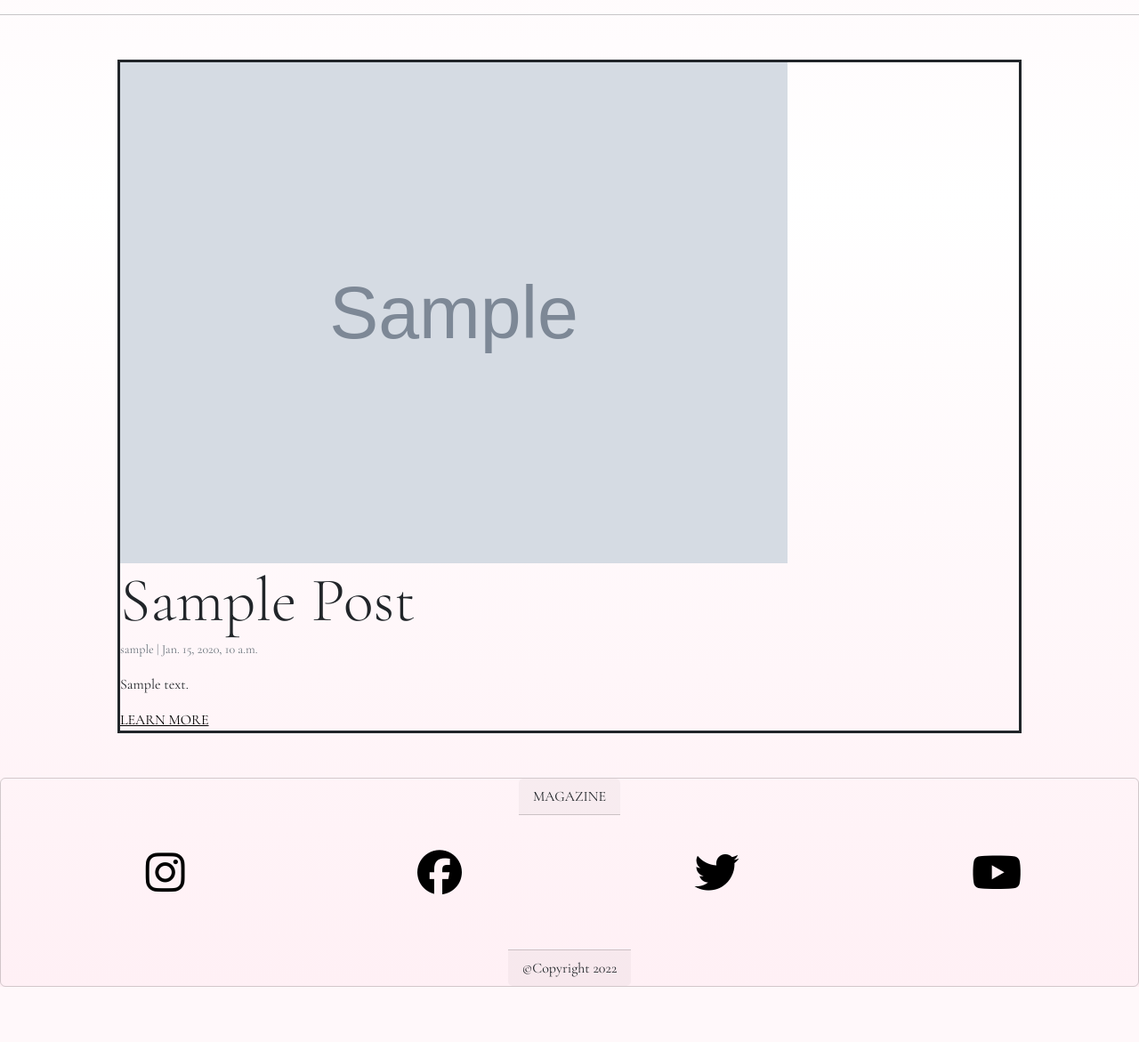
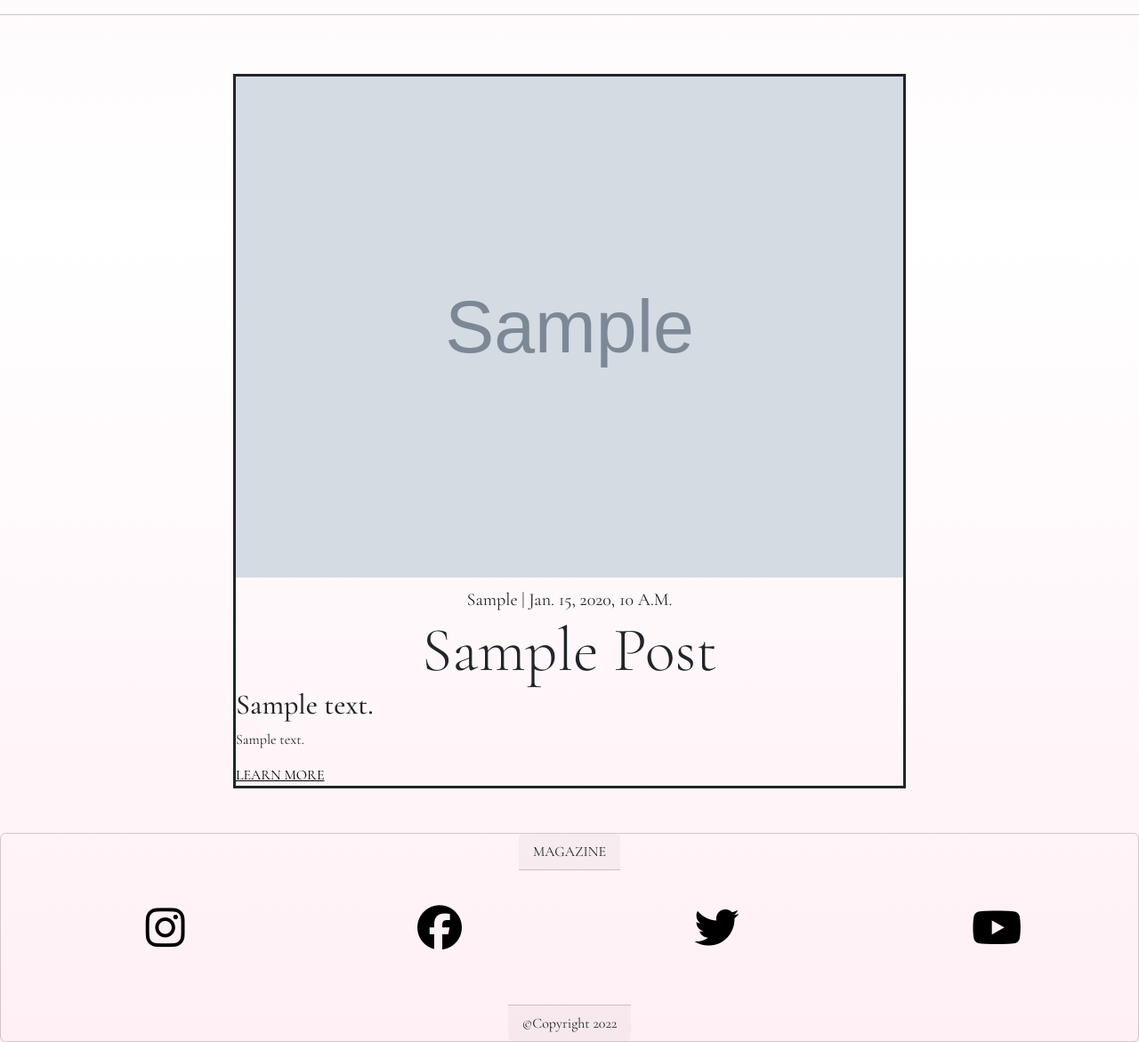
Before and after one commit to frirsta/fullstack-project, a Django app: page / in a window 1280 px wide. Shown: the part 656-1827 px from the top of the page at 89% size. Before the commit the page ends 1765 px from the top, so only its background shows below. Run offline with Django 3.2, Linux system fonts and the light colour scheme; tables that the repository leaves empty hold one stand-in row (values such as "Sample post"); grey boxes marked "Sample" are stand-in pictures; some libraries are stand-ins or nearby versions.

Commit message:
Add 'article description' to the Post class. Add 'article_description' to post_form and edit page

```diff
--- a/magazine/admin.py
+++ b/magazine/admin.py
@@ -4,7 +4,7 @@ from .models import Post, Comment
 
 class PostAdmin(admin.ModelAdmin):
     list_display = ('title', 'slug', 'created_on')
-    list_filter = ("created_on", 'title')
+    list_filter = ("created_on", 'title', 'article_description')
     search_fields = ['title', 'content']
     prepopulated_fields = {'slug': ('title',)}
 
--- a/magazine/models.py
+++ b/magazine/models.py
@@ -5,9 +5,10 @@ from django.conf import settings
 class Post(models.Model):
     title = models.CharField(max_length=100, unique=True, db_index=True)
     slug = models.SlugField(max_length=100, unique=True, db_index=True)
+    article_description = models.CharField(max_length=200, null=True)
+    content = models.TextField()
     author = models.ForeignKey(settings.AUTH_USER_MODEL, on_delete=models.CASCADE)
     updated_on = models.DateTimeField(auto_now=True)
-    content = models.TextField()
     created_on = models.DateTimeField(auto_now_add=True)
     image = models.ImageField(upload_to='', blank=True, null=True)
 
--- a/magazine/views.py
+++ b/magazine/views.py
@@ -62,7 +62,7 @@ class PostView(DetailView):
 
 class PostCreateView(LoginRequiredMixin, CreateView):
     model = Post
-    fields = ['title', 'content', 'image']
+    fields = ['title', 'article_description', 'content', 'image']
 
     def get_success_url(self):
         messages.success(
@@ -79,7 +79,7 @@ class PostCreateView(LoginRequiredMixin, CreateView):
 
 class PostUpdateView(LoginRequiredMixin, UpdateView):
     model = Post
-    fields = ['title', 'content', 'image']
+    fields = ['title', 'article_description', 'content', 'image']
 
     def get_context_data(self, **kwargs):
         context = super().get_context_data(**kwargs)
--- a/static/CSS/style.css
+++ b/static/CSS/style.css
@@ -73,7 +73,12 @@ label {
 }
 
 /* Posts */
-
+.blog-post-container{
+    display: flex;
+    flex-direction: column;
+    justify-content: center;
+    align-items: center;
+}
 .post-container {
     border: 3px solid;
     margin: 50px;
@@ -87,12 +92,16 @@ label {
     display: flex;
     flex-direction: column;
     align-items: center;
+    margin-top: 10px;
+    font-size: 20px;
+    text-transform: capitalize;
 }
 
 .card-title {
     font-size: 70px;
     font-weight: 100;
     text-transform: capitalize;
+    text-align: center;
 }
 
 .container-sm {
--- a/templates/magazine/home.html
+++ b/templates/magazine/home.html
@@ -6,7 +6,7 @@
   <h1>MAGAZINE</h1>
 </div>
 <hr>
-<div class="container">
+<div class="blog-post-container">
   {% for post in object_list %}
 
   <div class="post-container">
@@ -14,8 +14,11 @@
     <img src="{{ post.image.url }}" alt="{{ post.title }}" class="card-img-top">
     {% endif %}
     <div class="card-body">
+      <span class="blog-author-date {% url 'users:profile' post.author.username %}">
+        {{ post.author }} | {{ post.created_on }}
+       </span>
       <h2 class="card-title">{{ post.title }}</h2>
-      <p class="card-text"><small class="text-muted">{{ post.author }} | {{ post.created_on }}</small></p>
+      <h2>{{ post.article_description }}</h2>
       <p>{{ post.content }}</p>
       <a href="{% url 'magazine:post' post.id post.slug %}">LEARN MORE</a>
     </div>
```
Also changed, not shown: templates/magazine/post_form.html (+11 -0 lines), magazine/migrations/0002_post_article_description.py (added).
